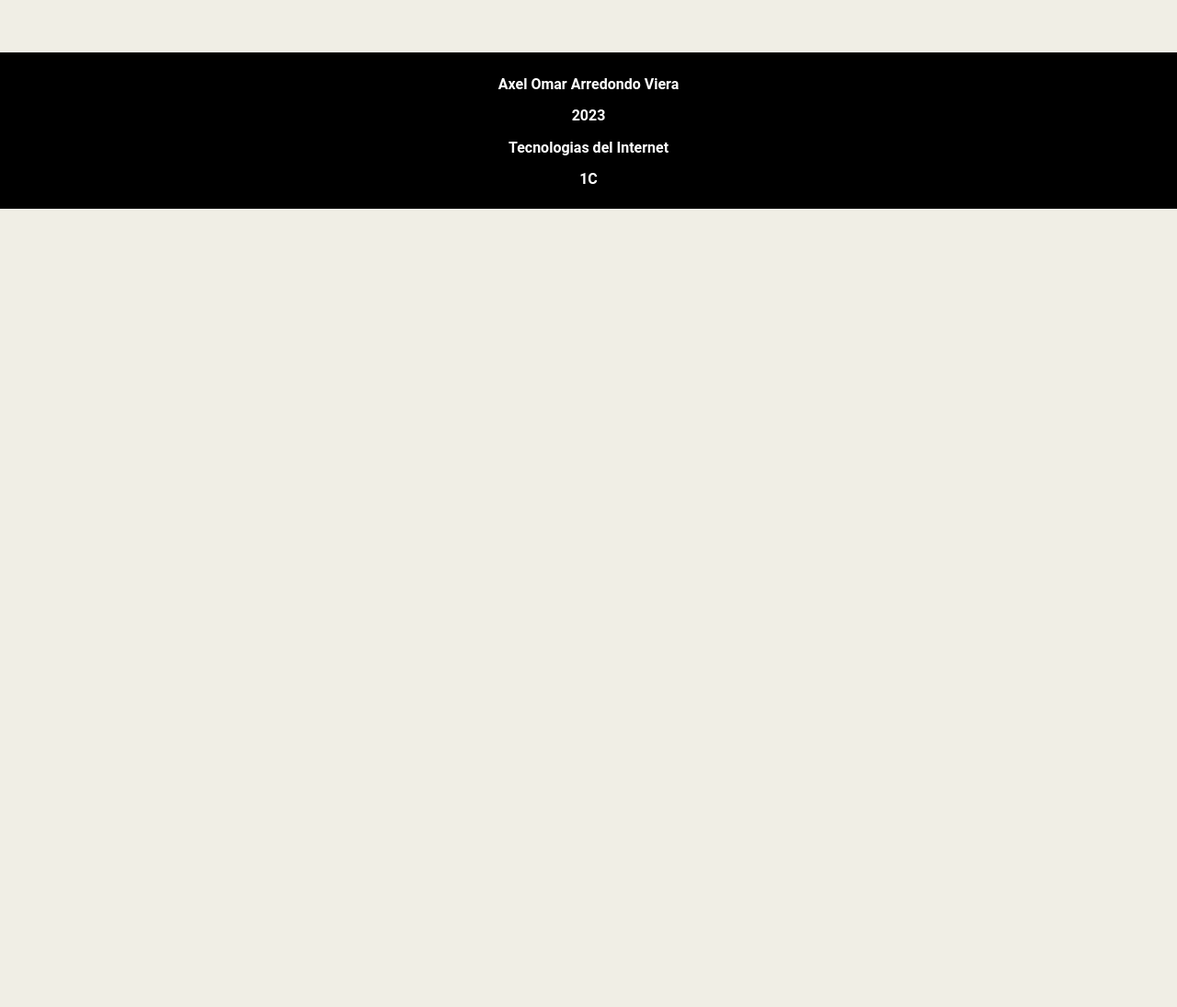
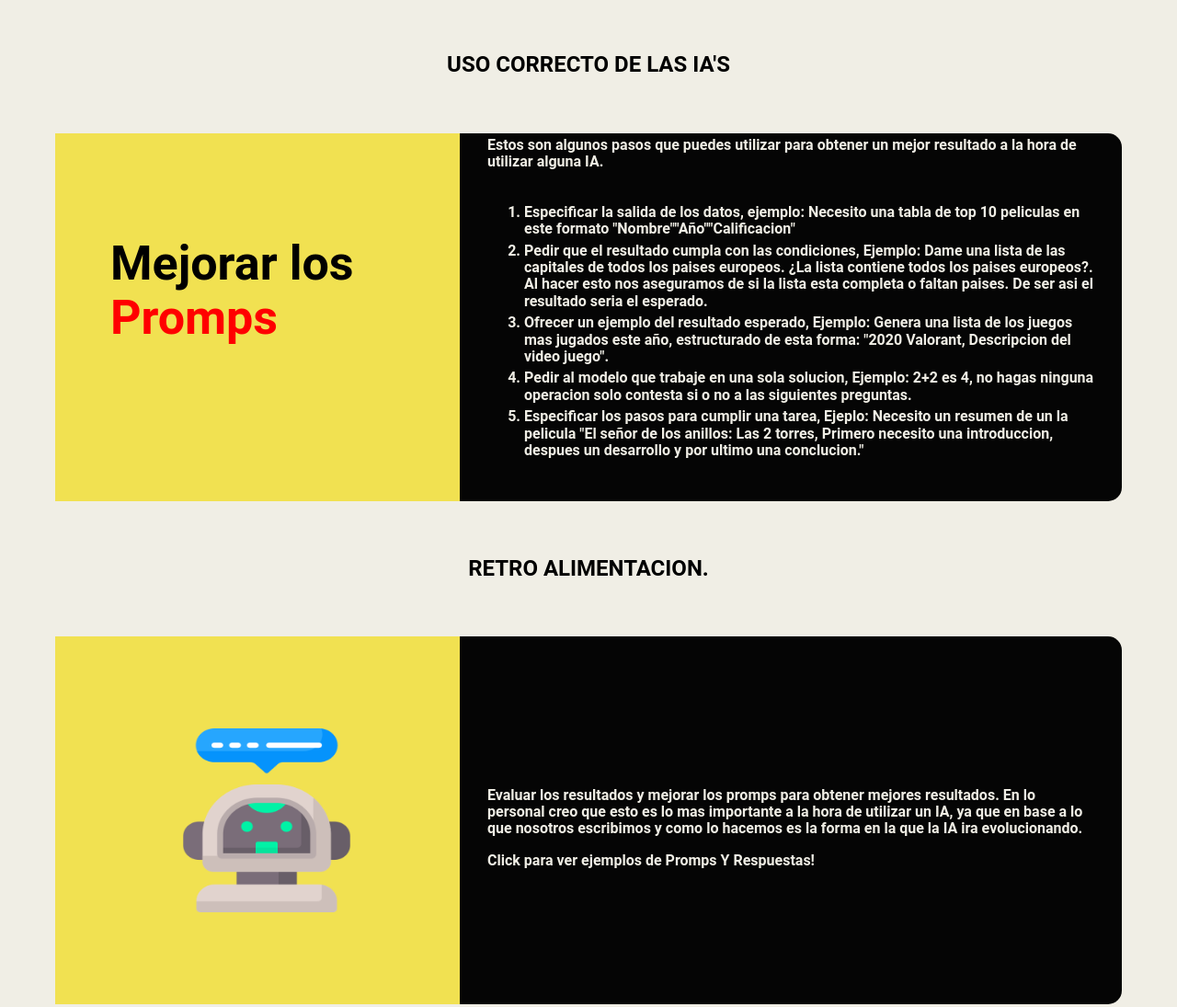
Before and after one commit to Axw3ll/Tecnologias-Internet, a plain HTML site: page index.html in a window 1280 px wide. Shown: the part 5579-6674 px from the top of the page at 92% size. Before the commit the page ends 5806 px from the top, so only its background shows below. Drawn offline with nearby package versions, Linux system fonts and the light colour scheme.

Commit message:
Add new Seccion

```diff
--- a/index.html
+++ b/index.html
@@ -289,6 +289,39 @@
             </div>
         </div>
     </section>
+    <section id="softwareApp">
+        <h2 style="text-align: center; color: black; text-transform: uppercase;">Uso Correcto De Las IA's</h2>
+        <div class="containerCard">
+            <div class="imgInfo">
+                <p style=" font-weight:bold; font-size: 52px; padding: 60px; color: black;">
+                    Mejorar los <span style="color: red;">Promps</span>
+                  </p>
+            </div>
+            <div class="texto">
+                <p>
+                    Estos son algunos pasos que puedes utilizar para obtener un mejor resultado a la hora de utilizar alguna IA.
+                    <ol>
+                        <li>Especificar la salida de los datos, ejemplo: Necesito una tabla de top 10 peliculas en este formato "Nombre""Año""Calificacion"</li>
+                        <li>Pedir que el resultado cumpla con las condiciones, Ejemplo: Dame una lista de las capitales de todos los paises europeos. ¿La lista contiene todos los paises europeos?. Al hacer esto nos aseguramos de si la lista esta completa o faltan paises. De ser asi el resultado seria el esperado.</li>
+                        <li>Ofrecer un ejemplo del resultado esperado, Ejemplo: Genera una lista de los juegos mas jugados este año, estructurado de esta forma: "2020 Valorant, Descripcion del video juego".</li>
+                        <li>Pedir al modelo que trabaje en una sola solucion, Ejemplo: 2+2 es 4, no hagas ninguna operacion solo contesta si o no a las siguientes preguntas.</li>
+                        <li>Especificar los pasos para cumplir una tarea, Ejeplo: Necesito un resumen de un la pelicula "El señor de los anillos: Las 2 torres, Primero necesito una introduccion, despues un desarrollo y por ultimo una conclucion."</li>
+                    </ol>
+                </p>
+            </div>
+        </div>
+        <h2 style="text-align: center; color: black; text-transform: uppercase;">Retro alimentacion.</h2>
+        <div class="containerCard">
+            <div class="imgInfo">
+                <img src="img/apoyo.png" alt="logo" id="imgEscudo">
+            </div>
+            <div class="texto">
+                <p>Evaluar los resultados y mejorar los promps para obtener mejores resultados. En lo personal creo que esto es lo mas importante a la hora de utilizar un IA, ya que en base a lo que nosotros escribimos y como lo hacemos es la forma en la que la IA ira evolucionando.</p>
+                <a href="./Paginas/IA.html">Click para ver ejemplos de Promps Y Respuestas!</a>
+
+            </div>
+        </div>
+    </section>
     <footer>
         <div style="background-color: black; height: 150px; text-align: center; font-weight: bold; padding: 10px;">
             <p>Axel Omar Arredondo Viera</p>
```
Also changed, not shown: Paginas/IA.html (added, +18 -0 lines), img/GaussBing.png (added), img/GaussGpt.png (added), img/GaussPerple.png (added), img/Peliculas.png (added), img/PeliculasBing.png (added), img/PeliculasPerple.png (added), img/apoyo.png (added).
